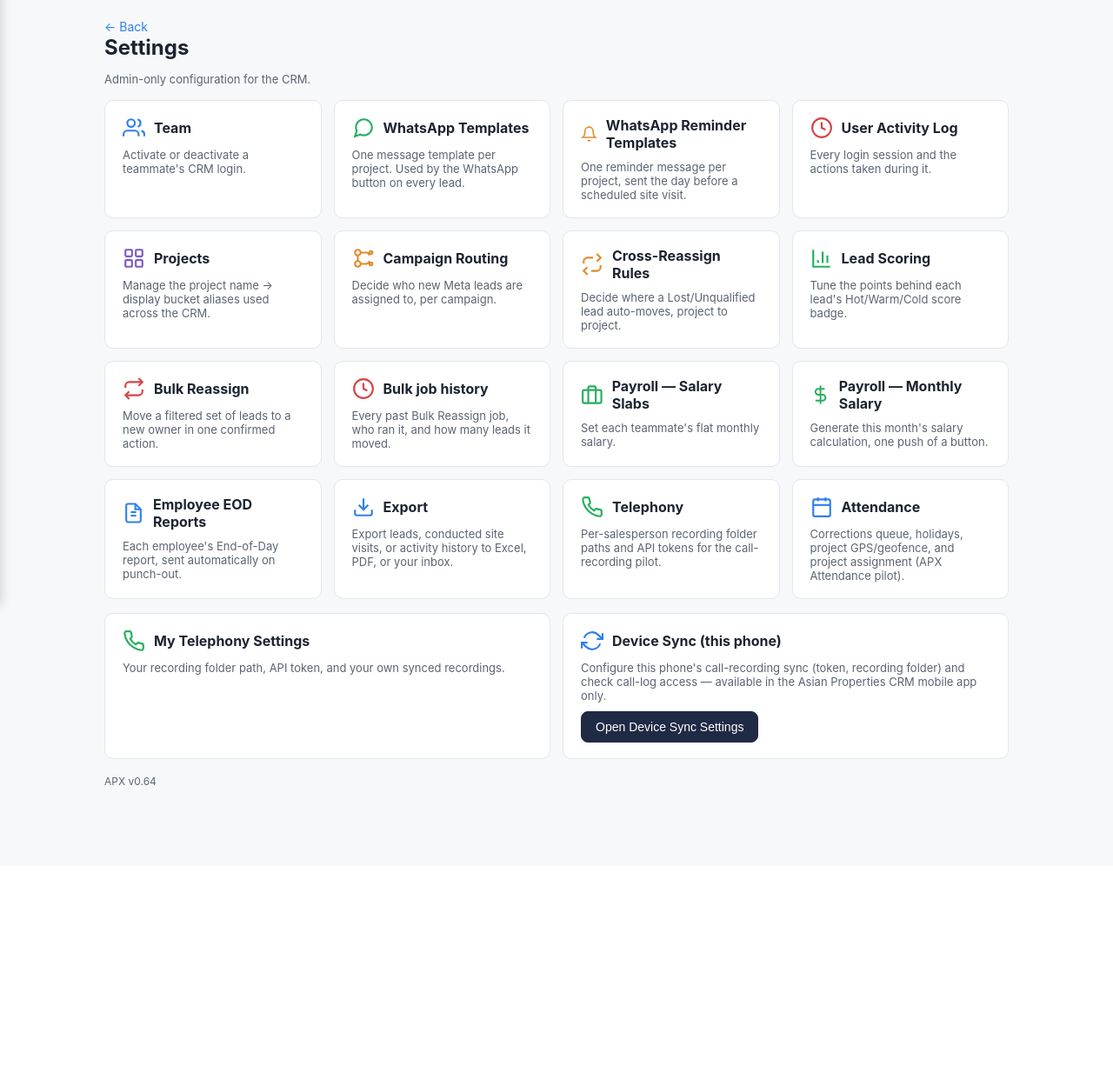
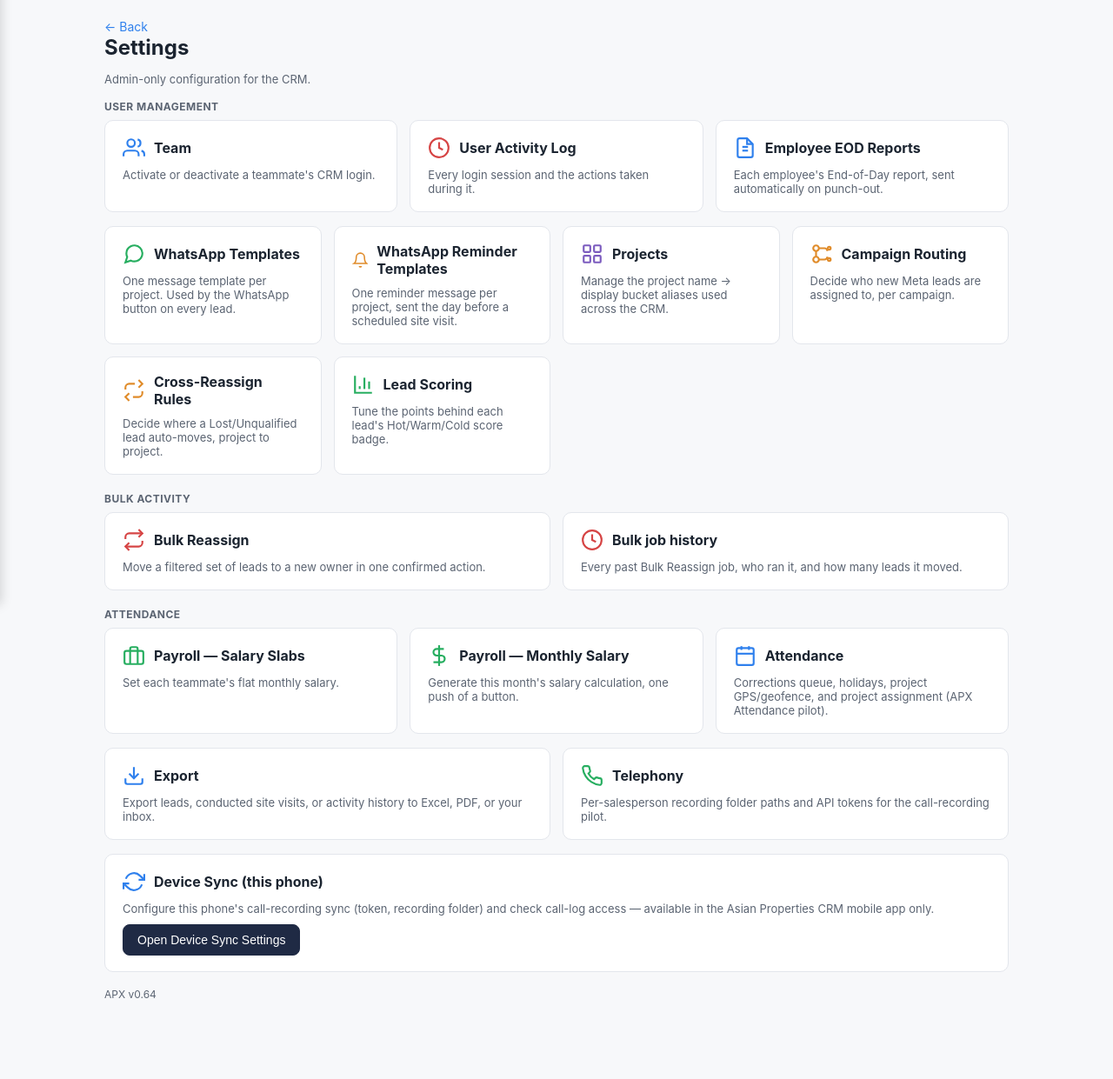
Before and after one commit to srikanth-asianproperties/asian-properties-crm, a Flask app: page /settings in a window 1280 px wide. Shown: the part 105-1346 px from the top of the page at 87% size. Before the commit the page ends 1008 px from the top, so only its background shows below. Run offline with Flask 3, Linux system fonts and the light colour scheme; the visitor is signed in with stand-in values (Sample User, id 1); data comes from the database, SQL or seed files in the repository; data that the repository does not hold is empty; parts of the project's set-up code (start-up, migrations or seed data) failed here and were passed over; some libraries are stand-ins or nearby versions.

Commit message:
refactor: group Settings tiles + remove duplicate admin telephony tile
Admin tiles regrouped under 3 labeled sections: User Management, Bulk
Activity, Attendance (folds in the 2 Payroll tiles). All other tiles
unchanged/ungrouped. "My Telephony Settings" tile is now hidden for
admin (role != 'admin' gate) since it duplicated the existing
admin-only Telephony tile - same pattern as the existing My Attendance
gate.

Co-Authored-By: Claude Sonnet 5 <noreply@anthropic.com>

```diff
--- a/crm/templates/settings.html
+++ b/crm/templates/settings.html
@@ -1,5 +1,22 @@
-{# settings.html (v0.45) — Settings hub. A grid of tiles; each future
+{# settings.html (v0.46) — Settings hub. A grid of tiles; each future
    admin tool drops in here as another tile.
+
+   v0.46 (2026-09-03) — 2 items:
+   - Admin-only tiles regrouped under 3 <h3>-ish section labels (own
+     grid per section, same card style throughout): "User Management"
+     (Team, User Activity Log, Employee EOD Reports), "Bulk Activity"
+     (Bulk Reassign, Bulk job history), "Attendance" (Payroll — Salary
+     Slabs, Payroll — Monthly Salary, Attendance). Every other admin
+     tile (WhatsApp Templates, WhatsApp Reminder Templates, Projects,
+     Campaign Routing, Cross-Reassign Rules, Lead Scoring, Export,
+     Telephony) stays ungrouped, in its own unlabeled grid, same
+     relative order as before — no 4th group. This reorders tiles
+     within the admin block so each group renders contiguous; no tile
+     was added, removed, or had its target route/gating changed.
+   - "My Telephony Settings" tile (role-agnostic second block) now
+     wrapped in {% if current_user.role != 'admin' %}, same pattern
+     "My Attendance" right below it already used (v0.41) — admin
+     already has the separate company-wide "Telephony" tile above.
 
    v0.45 (2026-09-03) — NEW admin-only "Employee EOD Reports" tile
    (settings_eod_reports route/template, app.py v0.69), placed right
@@ -96,7 +113,8 @@
   Admin-only configuration for the CRM.
 </p>
 
-<div style="display:grid; grid-template-columns: repeat(auto-fit, minmax(220px, 1fr)); gap:14px; margin-top:16px;">
+<h3 style="font-size:12px; text-transform:uppercase; letter-spacing:0.04em; color:var(--ink-soft); font-weight:700; margin:16px 0 8px;">User Management</h3>
+<div style="display:grid; grid-template-columns: repeat(auto-fit, minmax(220px, 1fr)); gap:14px;">
 
   <a href="{{ url_for('settings_users') }}" class="card" style="display:block; text-decoration:none; color:inherit;">
     <div style="display:flex; align-items:center; gap:10px;">
@@ -107,6 +125,30 @@
       Activate or deactivate a teammate's CRM login.
     </p>
   </a>
+
+  <a href="{{ url_for('settings_user_activity') }}" class="card" style="display:block; text-decoration:none; color:inherit;">
+    <div style="display:flex; align-items:center; gap:10px;">
+      <svg viewBox="0 0 24 24" width="26" height="26" fill="none" stroke="var(--red)" stroke-width="2"><circle cx="12" cy="12" r="10"/><polyline points="12 6 12 12 16 14"/></svg>
+      <span style="font-weight:700; font-size:16px;">User Activity Log</span>
+    </div>
+    <p style="font-size:13px; color:var(--ink-soft); margin:10px 0 0;">
+      Every login session and the actions taken during it.
+    </p>
+  </a>
+
+  <a href="{{ url_for('settings_eod_reports') }}" class="card" style="display:block; text-decoration:none; color:inherit;">
+    <div style="display:flex; align-items:center; gap:10px;">
+      <svg viewBox="0 0 24 24" width="26" height="26" fill="none" stroke="var(--blue)" stroke-width="2"><path d="M14 2H6a2 2 0 0 0-2 2v16a2 2 0 0 0 2 2h12a2 2 0 0 0 2-2V8z"/><polyline points="14 2 14 8 20 8"/><line x1="9" y1="15" x2="15" y2="15"/><line x1="9" y1="11" x2="15" y2="11"/></svg>
+      <span style="font-weight:700; font-size:16px;">Employee EOD Reports</span>
+    </div>
+    <p style="font-size:13px; color:var(--ink-soft); margin:10px 0 0;">
+      Each employee's End-of-Day report, sent automatically on punch-out.
+    </p>
+  </a>
+
+</div>
+
+<div style="display:grid; grid-template-columns: repeat(auto-fit, minmax(220px, 1fr)); gap:14px; margin-top:16px;">
 
   <a href="{{ url_for('whatsapp_templates_admin') }}" class="card" style="display:block; text-decoration:none; color:inherit;">
     <div style="display:flex; align-items:center; gap:10px;">
@@ -125,16 +167,6 @@
     </div>
     <p style="font-size:13px; color:var(--ink-soft); margin:10px 0 0;">
       One reminder message per project, sent the day before a scheduled site visit.
-    </p>
-  </a>
-
-  <a href="{{ url_for('settings_user_activity') }}" class="card" style="display:block; text-decoration:none; color:inherit;">
-    <div style="display:flex; align-items:center; gap:10px;">
-      <svg viewBox="0 0 24 24" width="26" height="26" fill="none" stroke="var(--red)" stroke-width="2"><circle cx="12" cy="12" r="10"/><polyline points="12 6 12 12 16 14"/></svg>
-      <span style="font-weight:700; font-size:16px;">User Activity Log</span>
-    </div>
-    <p style="font-size:13px; color:var(--ink-soft); margin:10px 0 0;">
-      Every login session and the actions taken during it.
     </p>
   </a>
 
@@ -178,6 +210,11 @@
     </p>
   </a>
 
+</div>
+
+<h3 style="font-size:12px; text-transform:uppercase; letter-spacing:0.04em; color:var(--ink-soft); font-weight:700; margin:20px 0 8px;">Bulk Activity</h3>
+<div style="display:grid; grid-template-columns: repeat(auto-fit, minmax(220px, 1fr)); gap:14px;">
+
   <a href="{{ url_for('settings_bulk_reassign') }}" class="card" style="display:block; text-decoration:none; color:inherit;">
     <div style="display:flex; align-items:center; gap:10px;">
       <svg viewBox="0 0 24 24" width="26" height="26" fill="none" stroke="var(--red)" stroke-width="2"><path d="M17 1l4 4-4 4"/><path d="M3 11V9a4 4 0 0 1 4-4h14"/><path d="M7 23l-4-4 4-4"/><path d="M21 13v2a4 4 0 0 1-4 4H3"/></svg>
@@ -197,6 +234,11 @@
       Every past Bulk Reassign job, who ran it, and how many leads it moved.
     </p>
   </a>
+
+</div>
+
+<h3 style="font-size:12px; text-transform:uppercase; letter-spacing:0.04em; color:var(--ink-soft); font-weight:700; margin:20px 0 8px;">Attendance</h3>
+<div style="display:grid; grid-template-columns: repeat(auto-fit, minmax(220px, 1fr)); gap:14px;">
 
   <a href="{{ url_for('settings_payroll_slabs') }}" class="card" style="display:block; text-decoration:none; color:inherit;">
     <div style="display:flex; align-items:center; gap:10px;">
@@ -218,15 +260,19 @@
     </p>
   </a>
 
-  <a href="{{ url_for('settings_eod_reports') }}" class="card" style="display:block; text-decoration:none; color:inherit;">
+  <a href="{{ url_for('settings_attendance') }}" class="card" style="display:block; text-decoration:none; color:inherit;">
     <div style="display:flex; align-items:center; gap:10px;">
-      <svg viewBox="0 0 24 24" width="26" height="26" fill="none" stroke="var(--blue)" stroke-width="2"><path d="M14 2H6a2 2 0 0 0-2 2v16a2 2 0 0 0 2 2h12a2 2 0 0 0 2-2V8z"/><polyline points="14 2 14 8 20 8"/><line x1="9" y1="15" x2="15" y2="15"/><line x1="9" y1="11" x2="15" y2="11"/></svg>
-      <span style="font-weight:700; font-size:16px;">Employee EOD Reports</span>
+      <svg viewBox="0 0 24 24" width="26" height="26" fill="none" stroke="var(--blue)" stroke-width="2"><rect x="3" y="4" width="18" height="18" rx="2"/><path d="M16 2v4"/><path d="M8 2v4"/><path d="M3 10h18"/></svg>
+      <span style="font-weight:700; font-size:16px;">Attendance</span>
     </div>
     <p style="font-size:13px; color:var(--ink-soft); margin:10px 0 0;">
-      Each employee's End-of-Day report, sent automatically on punch-out.
+      Corrections queue, holidays, project GPS/geofence, and project assignment (APX Attendance pilot).
     </p>
   </a>
+
+</div>
+
+<div style="display:grid; grid-template-columns: repeat(auto-fit, minmax(220px, 1fr)); gap:14px; margin-top:16px;">
 
   <a href="{{ url_for('settings_export_home') }}" class="card" style="display:block; text-decoration:none; color:inherit;">
     <div style="display:flex; align-items:center; gap:10px;">
@@ -248,21 +294,12 @@
     </p>
   </a>
 
-  <a href="{{ url_for('settings_attendance') }}" class="card" style="display:block; text-decoration:none; color:inherit;">
-    <div style="display:flex; align-items:center; gap:10px;">
-      <svg viewBox="0 0 24 24" width="26" height="26" fill="none" stroke="var(--blue)" stroke-width="2"><rect x="3" y="4" width="18" height="18" rx="2"/><path d="M16 2v4"/><path d="M8 2v4"/><path d="M3 10h18"/></svg>
-      <span style="font-weight:700; font-size:16px;">Attendance</span>
-    </div>
-    <p style="font-size:13px; color:var(--ink-soft); margin:10px 0 0;">
-      Corrections queue, holidays, project GPS/geofence, and project assignment (APX Attendance pilot).
-    </p>
-  </a>
-
 </div>
 {% endif %}
 
 <div style="display:grid; grid-template-columns: repeat(auto-fit, minmax(220px, 1fr)); gap:14px; margin-top:16px;">
 
+  {% if current_user.role != 'admin' %}
   <a href="{{ url_for('settings_telephony') }}" class="card" style="display:block; text-decoration:none; color:inherit;">
     <div style="display:flex; align-items:center; gap:10px;">
       <svg viewBox="0 0 24 24" width="26" height="26" fill="none" stroke="var(--green)" stroke-width="2"><path d="M22 16.92v3a2 2 0 0 1-2.18 2 19.79 19.79 0 0 1-8.63-3.07 19.5 19.5 0 0 1-6-6 19.79 19.79 0 0 1-3.07-8.67A2 2 0 0 1 4.11 2h3a2 2 0 0 1 2 1.72c.127.96.362 1.903.7 2.81a2 2 0 0 1-.45 2.11L8.09 9.91a16 16 0 0 0 6 6l1.27-1.27a2 2 0 0 1 2.11-.45c.907.338 1.85.573 2.81.7A2 2 0 0 1 22 16.92z"/></svg>
@@ -272,6 +309,7 @@
       Your recording folder path, API token, and your own synced recordings.
     </p>
   </a>
+  {% endif %}
 
   {% if current_user.role != 'admin' %}
   <a href="{{ url_for('attendance_home') }}" class="card" style="display:block; text-decoration:none; color:inherit;">
```
